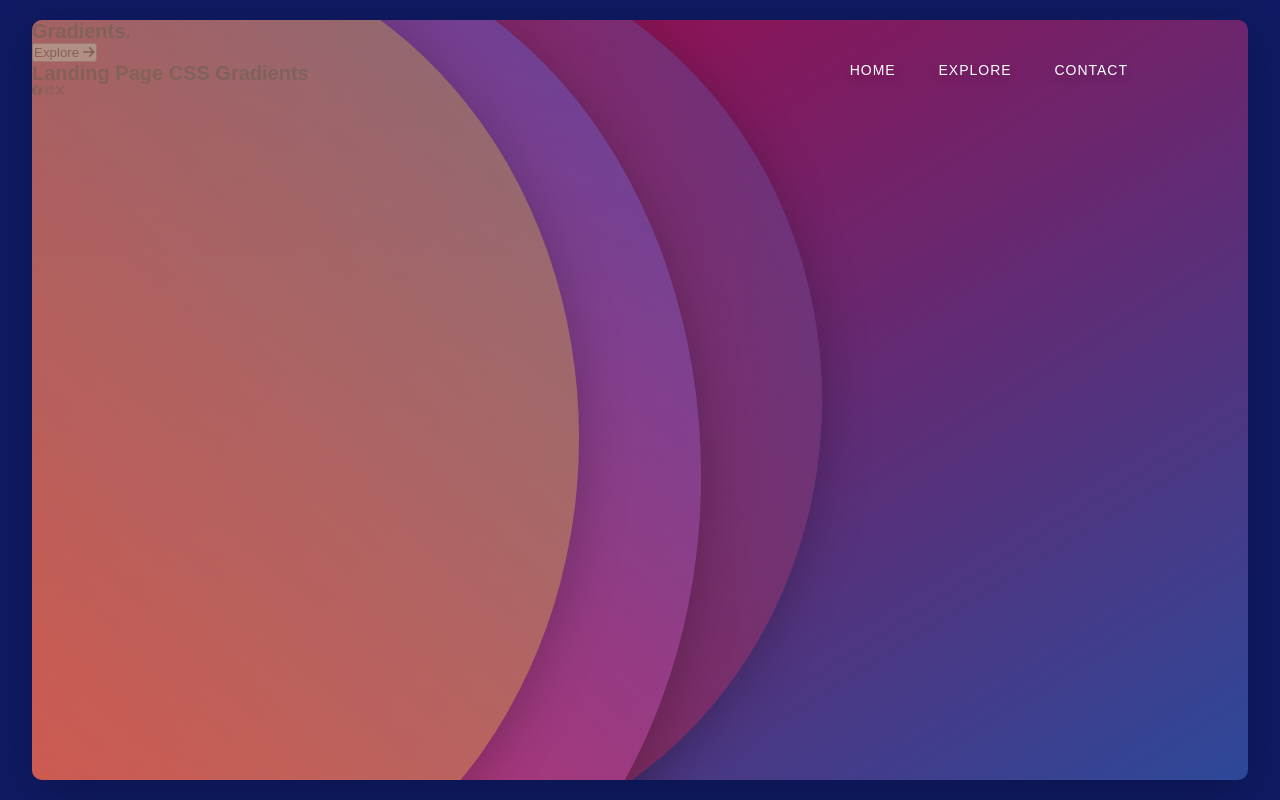
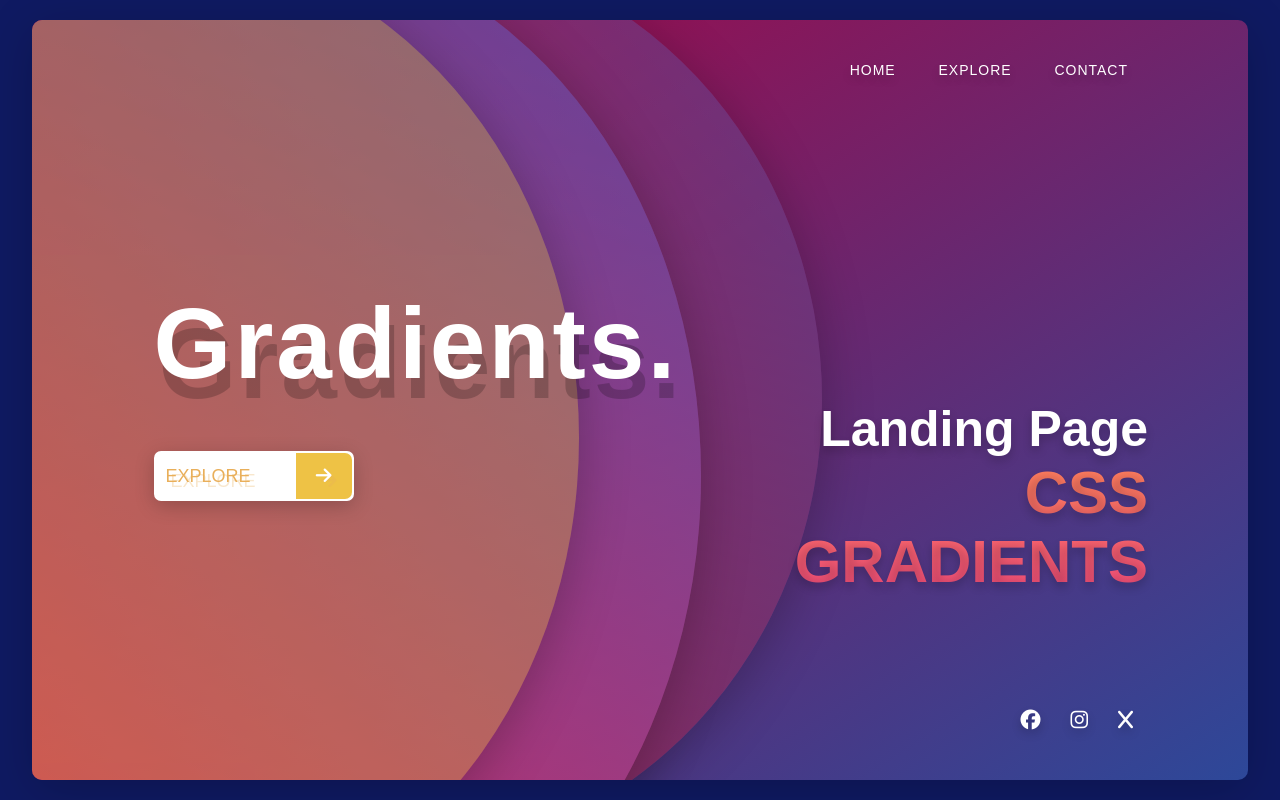
Before and after one commit to yusufskebbe/modern-landing-page, a plain HTML site: page index.html in a window 1280 px wide. Drawn offline with Linux system fonts and the light colour scheme; a web font is replaced by a local one.

Commit message:
header paragraph and social media CSS implementation

```diff
--- a/index.html
+++ b/index.html
@@ -43,7 +43,7 @@
       <div class="header">
         <h1>Landing Page <span>CSS Gradients</span></h1>
       </div>
-      <div class="socail-media">
+      <div class="social-media">
         <i class="fa-brands fa-facebook"></i>
         <i class="fa-brands fa-instagram"></i>
         <i class="fa-brands fa-x"></i>
--- a/style.css
+++ b/style.css
@@ -90,3 +90,82 @@ html{
   letter-spacing: .1rem;
   text-shadow: 0 0.5rem 1rem rgba(0, 0, 0, 0.2);
 }
+.banner{
+  position: absolute;
+  top:35%;
+  left: 10%;
+}
+
+.banner h1{
+  font-size: 10rem;
+  color: #fff;
+  letter-spacing: .3rem;
+  margin-bottom: 5rem;
+  text-shadow: 0.5rem 2rem rgba(0, 0, 0, 0.2);
+}
+.banner button{
+  width: 20rem;
+  height: 5rem;
+  padding-left: 1rem;
+  display: flex;
+  justify-content: space-between;
+  align-items: center;
+  background-color: #fff;
+  color: #e9af5a;
+  border: 0.2rem solid #fff;
+  border-radius: 0.7rem;
+  font-size: 1.8rem;
+  text-transform: uppercase;
+  text-shadow: 0.5rem .5rem rgba(233, 175, 90, 0.3);
+  box-shadow: 0 0.5rem 2rem rgba(0, 0, 0, 0.2);
+  cursor: pointer;
+}
+
+.banner button i{
+
+  width: 30%;
+  height: 100%;
+  background-color: #eec245;
+  border-radius: 0 0.7rem 0.7rem 0;
+  display: flex;
+  justify-content: center;
+  align-items: center;
+  color: #fff;
+  font-size: 1.8rem;
+
+}
+
+
+
+.header h1{
+  position: absolute;
+  top: 50%;
+  right: 10rem;
+  font-size: 5rem;
+  width: 43rem;
+  text-align: right;
+  color: #fff;
+  text-shadow: 0 0.5rem 1rem rgba(0, 0, 0, 0.2);
+}
+.header h1 span{
+  display: block;
+  font-size: 6rem;
+  text-transform: uppercase;
+  background: linear-gradient(#ff815b, #f44d7c);
+  -webkit-background-clip: text;
+  -webkit-text-fill-color: transparent;
+}
+
+.social-media{
+  position: absolute;
+  bottom: 5rem;
+  right: 10rem;
+  display: flex;
+}
+
+.social-media i{
+  font-size: 2rem;
+  color: #fff;
+  margin:0 1.5rem;
+  text-shadow: 0 .5rem 1rem rgba(0, 0, 0, 0.2);
+}
```
